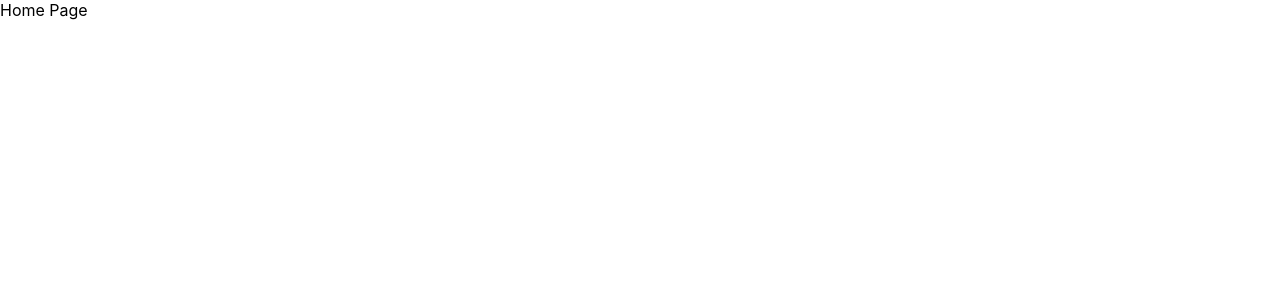
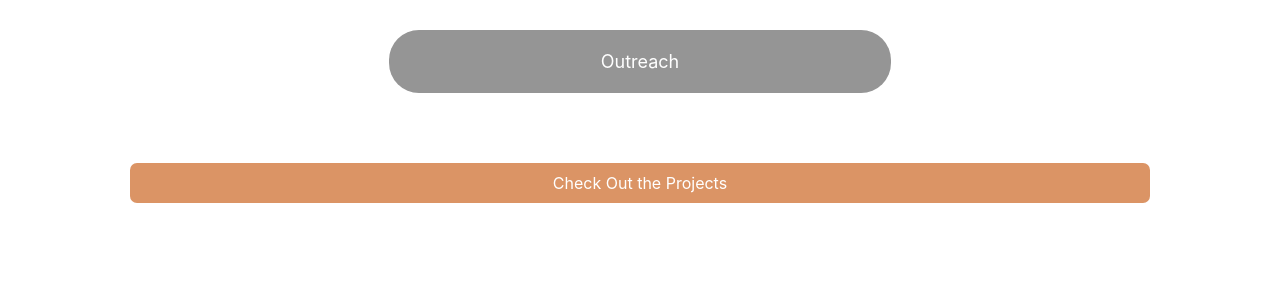
Before and after one commit to WomenInComputingOswego/wic-website, a React (Create React App) app: page / in a window 1280 px wide. Shown: the top 300 px of the page. Built offline with nearby package versions, Linux system fonts and the light colour scheme.

Commit message:
outreach

```diff
--- a/src/Router.js
+++ b/src/Router.js
@@ -1,13 +1,13 @@
 import React, { Component } from "react";
 import { HashRouter, Route } from "react-router-dom";
-import HomePage from './components/HomePageComponent/HomePageComponent.jsx';
+import Outreach from './components/OutreachComponent/OutreachComponent.jsx';
 
 class Router extends Component {
     render() {
         return (
             <HashRouter>
                 <div style={{ height: "100%" }}>
-                    <Route exact path="/" component={HomePage} />
+                    <Route exact path="/" component={Outreach} />
                 </div>
             </HashRouter>
         )
--- a/src/components/HomePageComponent/HomePageComponent.jsx
+++ /dev/null
@@ -1,11 +0,0 @@
-import React, { Component } from "react";
-
-class HomePage extends Component{
-    render(){
-        return(
-            <div>Home Page</div>
-        )
-    }
-}
-
-export default HomePage;
--- /dev/null
+++ b/src/components/OutreachComponent/OutreachComponent.css
@@ -0,0 +1,48 @@
+.title{
+    background-color: #959595;
+    border-radius: 30px;
+    color: white;
+    text-align: center;
+    font-size: 18px;
+    width: 460px;
+    padding: 21px;
+    position: relative;
+    top: 30px;
+    margin: auto;
+}
+
+.textblock{
+    background-color: rgb(219, 148, 101);
+    flex: 0 0 140px;
+    border-radius: 7px;
+    text-align: center;
+    font-size: 16px;
+    color: white;
+    padding: 10px;
+    margin: 0px 130px;
+}
+
+
+.flex-container1{
+    display: flex;
+    justify-content: center;
+}
+
+.flex-container1 > div {
+    margin-top: 50px;
+}
+
+.flex-container2{
+    display: flex;
+    justify-content: center;
+    margin-top: 100px;
+}
+
+.image{
+    margin: 0px 69px;
+    flex-grow: 0;
+    flex-shrink: 0;
+    width: 280px;
+    height: 350px;
+    border-radius: 20px;
+}
--- /dev/null
+++ b/src/components/OutreachComponent/OutreachComponent.jsx
@@ -0,0 +1,20 @@
+import React, { Component } from "react";
+import './OutreachComponent.css';
+
+class Event extends Component {
+    render() {
+        return (
+            <div>
+                <div className="title">Outreach</div>
+                <div className="flex-container2">
+
+                </div>
+                <div className="textblock">
+                    Check Out the Projects
+                </div>
+            </div>
+        )
+    }
+}
+
+export default Event;
```
Also changed, not shown: src/components/HomePageComponent/HomePageComponent.css (deleted).
